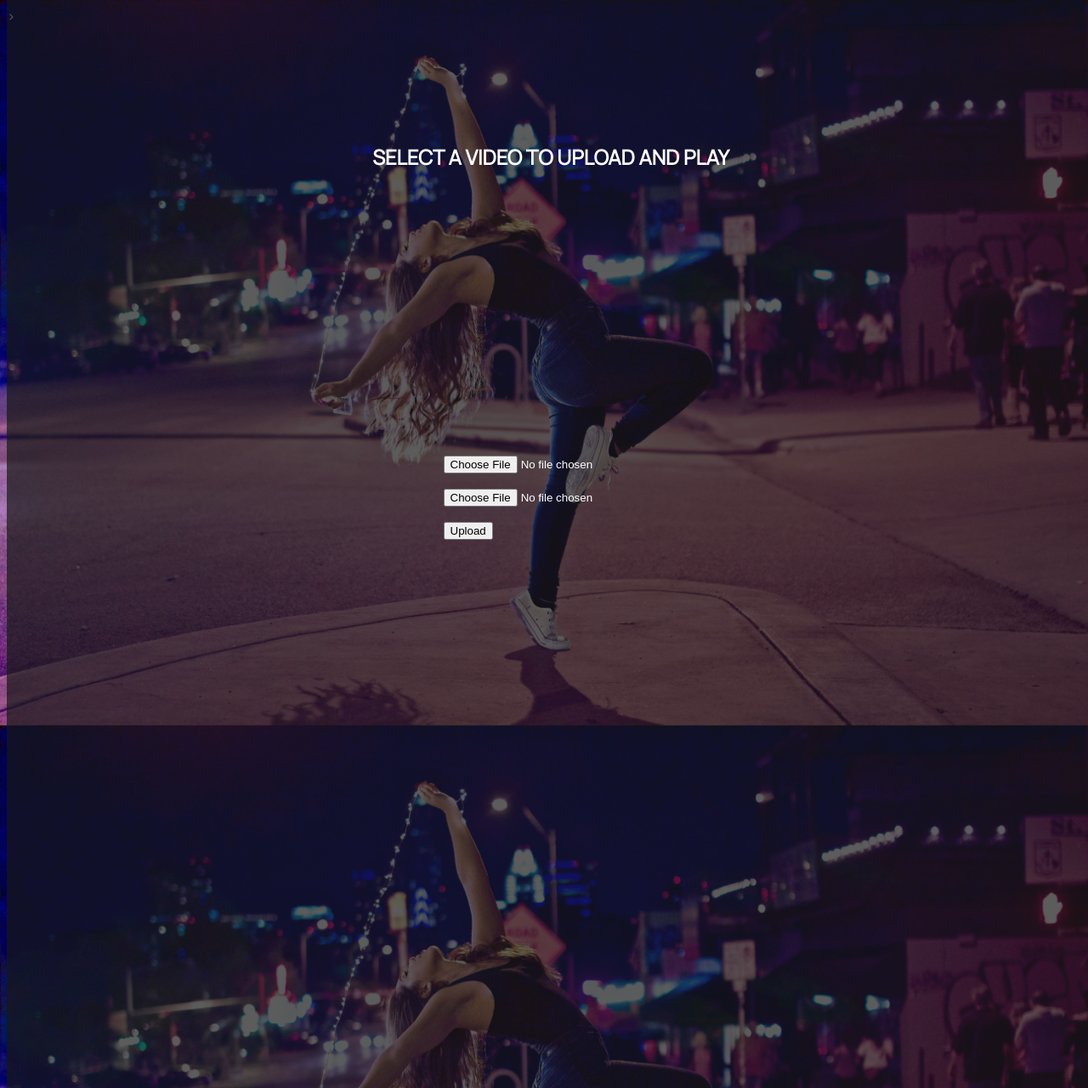
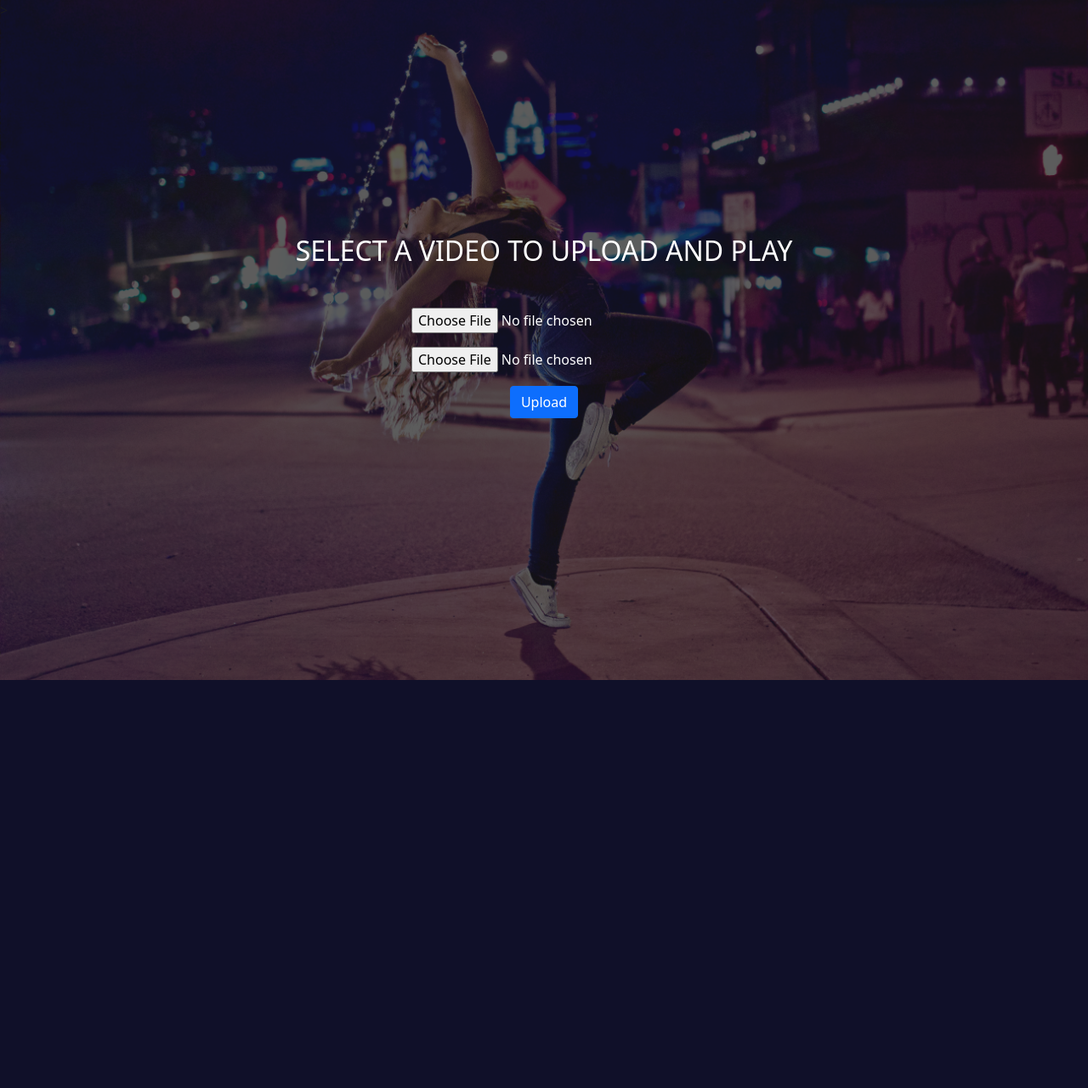
Before and after one commit to amahapatra13/imaginecup2022, a Python web app: template templates/upload.html in a window 1280 px wide. Shown: the whole page at 85% size. After the commit the page ends 800 px from the top, so only its background shows below. Run offline with Jinja, Linux system fonts and the light colour scheme; the template is opened without the code that fills it, so the values that code supplies are empty; some libraries are stand-ins or nearby versions.

Commit message:
css updated

```diff
--- a/static/homepage.css
+++ b/static/homepage.css
@@ -16,7 +16,7 @@
     .overlay{
         position: absolute;
         width : 100vw;
-        height : 100vw;
+        height : 100vh;
         top:0;
         bottom : 0;
         background-color: rgba(24, 23, 23, 0.7);
--- a/templates/upload.html
+++ b/templates/upload.html
@@ -8,7 +8,8 @@
 	<link rel="preconnect" href="https://fonts.googleapis.com">
 	<link rel="preconnect" href="https://fonts.gstatic.com" crossorigin>
 	<link href="https://fonts.googleapis.com/css2?family=Manrope&display=swap" rel="stylesheet">
-
+	<link href="https://cdn.jsdelivr.net/npm/bootstrap@5.1.3/dist/css/bootstrap.min.css" rel="stylesheet"
+		integrity="sha384-1BmE4kWBq78iYhFldvKuhfTAU6auU8tT94WrHftjDbrCEXSU1oBoqyl2QvZ6jIW3" crossorigin="anonymous">
 </head>
 
 
@@ -36,22 +37,27 @@
 </div>
 {% endif %}
 <div class="overlay">
-	<div class="container upload">
-		<h2>
-			<center>Select a video to upload and play</center>
-		</h2>
-		<form method="post" action="/" enctype="multipart/form-data">
-			<dl>
-				<p>
+	<div class="container upload" style="color: white;">
+
+		<center>
+			<form method="post" action="/" enctype="multipart/form-data">
+				<!-- <dl> -->
+				<h2>
+					Select a video to upload and play
+				</h2>
+				<p class="mt-5">
 					<input type="file" name="rfile" autocomplete="off" required>
 				</p>
 				<p>
 					<input type="file" name="yfile" autocomplete="off" required>
 				</p>
-			</dl>
-			<p>
-				<input type="submit" value="Upload">
-			</p>
-		</form>
+				<!-- </dl> -->
+				<p class="mt-2">
+					<button type="submit" class="btn btn-primary mb-3">Upload</button>
+					<!-- <input type="submit" value="Upload"> -->
+				</p>
+			</form>
+		</center>
+
 	</div>
 </div>
```
